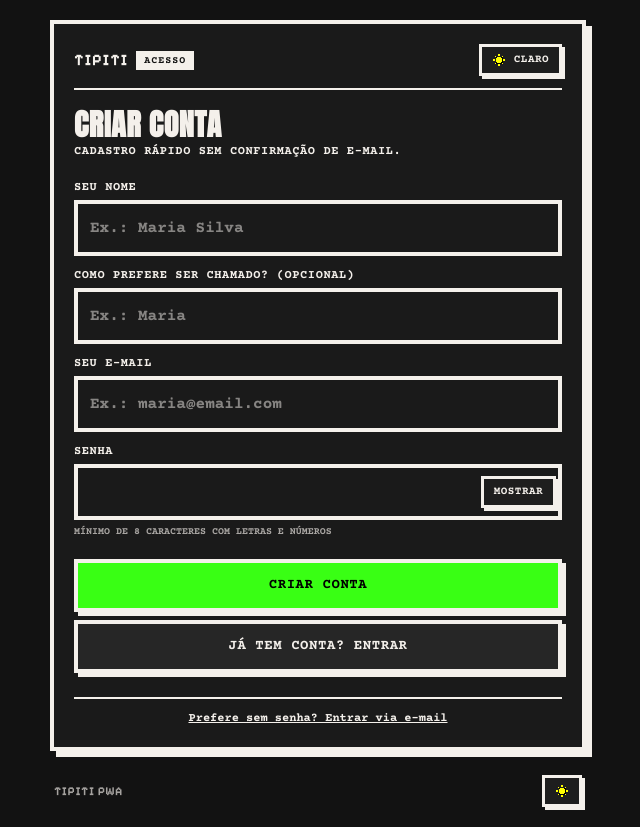
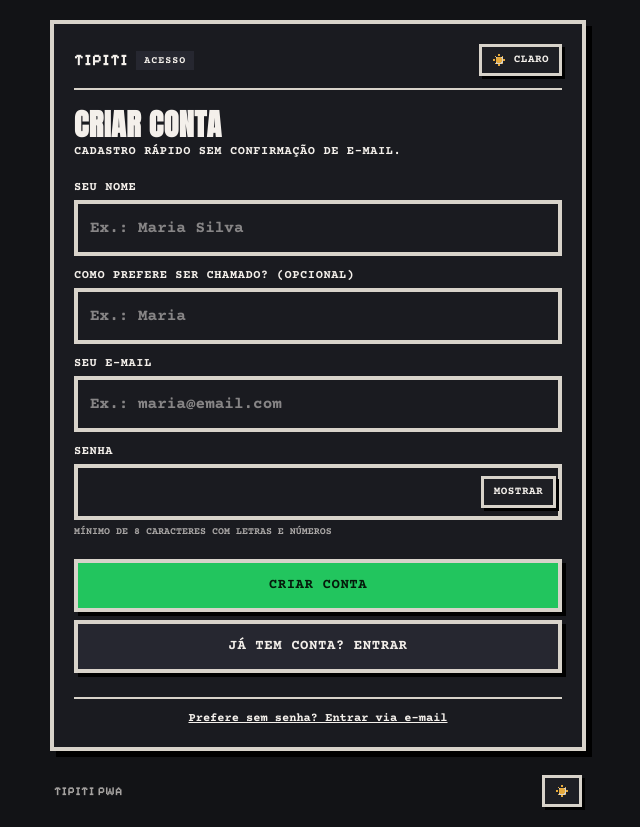
Before and after one commit to tiipiti/tipiti, a React (Vite) app: page /signup in a window 1280 px wide. Shown: the whole page, without its empty margins (322-962 px from the left). Built offline with nearby package versions, Linux system fonts and the light colour scheme; no server answers.

Commit message:
style(theme): calibrate dark mode palette for low-light comfort using color theory

```diff
--- a/src/features/shopping/PixelIcons.tsx
+++ b/src/features/shopping/PixelIcons.tsx
@@ -15,20 +15,20 @@ export function PixelCart({ width = 24, height = 24, className, ...props }: Icon
       {...props}
     >
       {/* Handle */}
-      <rect x="1" y="3" width="2" height="2" fill="#000000" />
-      <rect x="2" y="5" width="2" height="2" fill="#000000" />
+      <rect x="1" y="3" width="2" height="2" fill="var(--icon-stroke, #000000)" />
+      <rect x="2" y="5" width="2" height="2" fill="var(--icon-stroke, #000000)" />
       {/* Basket Border */}
-      <rect x="3" y="6" width="11" height="2" fill="#000000" />
-      <rect x="3" y="8" width="2" height="4" fill="#000000" />
-      <rect x="12" y="8" width="2" height="4" fill="#000000" />
-      <rect x="4" y="10" width="9" height="2" fill="#000000" />
+      <rect x="3" y="6" width="11" height="2" fill="var(--icon-stroke, #000000)" />
+      <rect x="3" y="8" width="2" height="4" fill="var(--icon-stroke, #000000)" />
+      <rect x="12" y="8" width="2" height="4" fill="var(--icon-stroke, #000000)" />
+      <rect x="4" y="10" width="9" height="2" fill="var(--icon-stroke, #000000)" />
       {/* Basket Interior */}
-      <rect x="5" y="8" width="7" height="2" fill="#39FF14" />
+      <rect x="5" y="8" width="7" height="2" fill="var(--neon-green, #39FF14)" />
       {/* Wheels */}
-      <rect x="4" y="13" width="3" height="3" fill="#000000" />
-      <rect x="11" y="13" width="3" height="3" fill="#000000" />
-      <rect x="5" y="14" width="1" height="1" fill="#F4F0EB" />
-      <rect x="12" y="14" width="1" height="1" fill="#F4F0EB" />
+      <rect x="4" y="13" width="3" height="3" fill="var(--icon-stroke, #000000)" />
+      <rect x="11" y="13" width="3" height="3" fill="var(--icon-stroke, #000000)" />
+      <rect x="5" y="14" width="1" height="1" fill="var(--paper, #F4F0EB)" />
+      <rect x="12" y="14" width="1" height="1" fill="var(--paper, #F4F0EB)" />
     </svg>
   )
 }
@@ -46,21 +46,21 @@ export function PixelCoin({ width = 24, height = 24, className, ...props }: Icon
       {...props}
     >
       {/* Outer Border */}
-      <rect x="4" y="1" width="8" height="2" fill="#000000" />
-      <rect x="4" y="13" width="8" height="2" fill="#000000" />
-      <rect x="2" y="3" width="2" height="10" fill="#000000" />
-      <rect x="12" y="3" width="2" height="10" fill="#000000" />
-      <rect x="3" y="2" width="2" height="2" fill="#000000" />
-      <rect x="11" y="2" width="2" height="2" fill="#000000" />
-      <rect x="3" y="12" width="2" height="2" fill="#000000" />
-      <rect x="11" y="12" width="2" height="2" fill="#000000" />
+      <rect x="4" y="1" width="8" height="2" fill="var(--icon-stroke, #000000)" />
+      <rect x="4" y="13" width="8" height="2" fill="var(--icon-stroke, #000000)" />
+      <rect x="2" y="3" width="2" height="10" fill="var(--icon-stroke, #000000)" />
+      <rect x="12" y="3" width="2" height="10" fill="var(--icon-stroke, #000000)" />
+      <rect x="3" y="2" width="2" height="2" fill="var(--icon-stroke, #000000)" />
+      <rect x="11" y="2" width="2" height="2" fill="var(--icon-stroke, #000000)" />
+      <rect x="3" y="12" width="2" height="2" fill="var(--icon-stroke, #000000)" />
+      <rect x="11" y="12" width="2" height="2" fill="var(--icon-stroke, #000000)" />
       {/* Coin Body */}
-      <rect x="4" y="3" width="8" height="10" fill="#FFFF00" />
-      <rect x="3" y="4" width="10" height="8" fill="#FFFF00" />
+      <rect x="4" y="3" width="8" height="10" fill="var(--electric-yellow, #FFFF00)" />
+      <rect x="3" y="4" width="10" height="8" fill="var(--electric-yellow, #FFFF00)" />
       {/* Coin Symbol */}
-      <rect x="7" y="4" width="2" height="8" fill="#000000" />
-      <rect x="6" y="5" width="4" height="2" fill="#000000" />
-      <rect x="6" y="9" width="4" height="2" fill="#000000" />
+      <rect x="7" y="4" width="2" height="8" fill="var(--icon-stroke, #000000)" />
+      <rect x="6" y="5" width="4" height="2" fill="var(--icon-stroke, #000000)" />
+      <rect x="6" y="9" width="4" height="2" fill="var(--icon-stroke, #000000)" />
     </svg>
   )
 }
@@ -78,19 +78,19 @@ export function PixelCheck({ width = 24, height = 24, className, ...props }: Ico
       {...props}
     >
       {/* Black Outline */}
-      <rect x="2" y="7" width="2" height="3" fill="#000000" />
-      <rect x="4" y="9" width="2" height="3" fill="#000000" />
-      <rect x="6" y="11" width="3" height="3" fill="#000000" />
-      <rect x="8" y="9" width="2" height="3" fill="#000000" />
-      <rect x="10" y="7" width="2" height="3" fill="#000000" />
-      <rect x="12" y="5" width="2" height="3" fill="#000000" />
+      <rect x="2" y="7" width="2" height="3" fill="var(--icon-stroke, #000000)" />
+      <rect x="4" y="9" width="2" height="3" fill="var(--icon-stroke, #000000)" />
+      <rect x="6" y="11" width="3" height="3" fill="var(--icon-stroke, #000000)" />
+      <rect x="8" y="9" width="2" height="3" fill="var(--icon-stroke, #000000)" />
+      <rect x="10" y="7" width="2" height="3" fill="var(--icon-stroke, #000000)" />
+      <rect x="12" y="5" width="2" height="3" fill="var(--icon-stroke, #000000)" />
       {/* Green Check Fill */}
-      <rect x="3" y="7" width="2" height="2" fill="#39FF14" />
-      <rect x="5" y="9" width="2" height="2" fill="#39FF14" />
-      <rect x="7" y="11" width="2" height="2" fill="#39FF14" />
-      <rect x="9" y="9" width="2" height="2" fill="#39FF14" />
-      <rect x="11" y="7" width="2" height="2" fill="#39FF14" />
-      <rect x="13" y="5" width="2" height="2" fill="#39FF14" />
+      <rect x="3" y="7" width="2" height="2" fill="var(--neon-green, #39FF14)" />
+      <rect x="5" y="9" width="2" height="2" fill="var(--neon-green, #39FF14)" />
+      <rect x="7" y="11" width="2" height="2" fill="var(--neon-green, #39FF14)" />
+      <rect x="9" y="9" width="2" height="2" fill="var(--neon-green, #39FF14)" />
+      <rect x="11" y="7" width="2" height="2" fill="var(--neon-green, #39FF14)" />
+      <rect x="13" y="5" width="2" height="2" fill="var(--neon-green, #39FF14)" />
     </svg>
   )
 }
@@ -108,20 +108,20 @@ export function PixelSun({ width = 16, height = 16, className, ...props }: IconP
       {...props}
     >
       {/* Sun Core Outline */}
-      <rect x="5" y="4" width="6" height="8" fill="#000000" />
-      <rect x="4" y="5" width="8" height="6" fill="#000000" />
+      <rect x="5" y="4" width="6" height="8" fill="var(--icon-stroke, #000000)" />
+      <rect x="4" y="5" width="8" height="6" fill="var(--icon-stroke, #000000)" />
       {/* Sun Rays */}
-      <rect x="7" y="1" width="2" height="2" fill="#FFFF00" />
-      <rect x="7" y="13" width="2" height="2" fill="#FFFF00" />
-      <rect x="1" y="7" width="2" height="2" fill="#FFFF00" />
-      <rect x="13" y="7" width="2" height="2" fill="#FFFF00" />
-      <rect x="3" y="3" width="2" height="2" fill="#FFFF00" />
-      <rect x="11" y="3" width="2" height="2" fill="#FFFF00" />
-      <rect x="3" y="11" width="2" height="2" fill="#FFFF00" />
-      <rect x="11" y="11" width="2" height="2" fill="#FFFF00" />
+      <rect x="7" y="1" width="2" height="2" fill="var(--electric-yellow, #FFFF00)" />
+      <rect x="7" y="13" width="2" height="2" fill="var(--electric-yellow, #FFFF00)" />
+      <rect x="1" y="7" width="2" height="2" fill="var(--electric-yellow, #FFFF00)" />
+      <rect x="13" y="7" width="2" height="2" fill="var(--electric-yellow, #FFFF00)" />
+      <rect x="3" y="3" width="2" height="2" fill="var(--electric-yellow, #FFFF00)" />
+      <rect x="11" y="3" width="2" height="2" fill="var(--electric-yellow, #FFFF00)" />
+      <rect x="3" y="11" width="2" height="2" fill="var(--electric-yellow, #FFFF00)" />
+      <rect x="11" y="11" width="2" height="2" fill="var(--electric-yellow, #FFFF00)" />
       {/* Sun Body */}
-      <rect x="6" y="5" width="4" height="6" fill="#FFFF00" />
-      <rect x="5" y="6" width="6" height="4" fill="#FFFF00" />
+      <rect x="6" y="5" width="4" height="6" fill="var(--electric-yellow, #FFFF00)" />
+      <rect x="5" y="6" width="6" height="4" fill="var(--electric-yellow, #FFFF00)" />
     </svg>
   )
 }
@@ -139,20 +139,20 @@ export function PixelMoon({ width = 16, height = 16, className, ...props }: Icon
       {...props}
     >
       {/* Moon Outline */}
-      <rect x="5" y="2" width="6" height="2" fill="#000000" />
-      <rect x="3" y="4" width="3" height="2" fill="#000000" />
-      <rect x="2" y="6" width="2" height="4" fill="#000000" />
-      <rect x="3" y="10" width="3" height="2" fill="#000000" />
-      <rect x="5" y="12" width="6" height="2" fill="#000000" />
-      <rect x="11" y="4" width="2" height="3" fill="#000000" />
-      <rect x="11" y="9" width="2" height="3" fill="#000000" />
-      <rect x="7" y="6" width="3" height="4" fill="#000000" />
+      <rect x="5" y="2" width="6" height="2" fill="var(--icon-stroke, #000000)" />
+      <rect x="3" y="4" width="3" height="2" fill="var(--icon-stroke, #000000)" />
+      <rect x="2" y="6" width="2" height="4" fill="var(--icon-stroke, #000000)" />
+      <rect x="3" y="10" width="3" height="2" fill="var(--icon-stroke, #000000)" />
+      <rect x="5" y="12" width="6" height="2" fill="var(--icon-stroke, #000000)" />
+      <rect x="11" y="4" width="2" height="3" fill="var(--icon-stroke, #000000)" />
+      <rect x="11" y="9" width="2" height="3" fill="var(--icon-stroke, #000000)" />
+      <rect x="7" y="6" width="3" height="4" fill="var(--icon-stroke, #000000)" />
       {/* Moon Body Fill */}
-      <rect x="6" y="3" width="4" height="2" fill="#39FF14" />
-      <rect x="4" y="5" width="4" height="2" fill="#39FF14" />
-      <rect x="3" y="7" width="4" height="2" fill="#39FF14" />
-      <rect x="4" y="9" width="4" height="2" fill="#39FF14" />
-      <rect x="6" y="11" width="4" height="2" fill="#39FF14" />
+      <rect x="6" y="3" width="4" height="2" fill="var(--neon-green, #39FF14)" />
+      <rect x="4" y="5" width="4" height="2" fill="var(--neon-green, #39FF14)" />
+      <rect x="3" y="7" width="4" height="2" fill="var(--neon-green, #39FF14)" />
+      <rect x="4" y="9" width="4" height="2" fill="var(--neon-green, #39FF14)" />
+      <rect x="6" y="11" width="4" height="2" fill="var(--neon-green, #39FF14)" />
     </svg>
   )
 }
--- a/src/index.css
+++ b/src/index.css
@@ -16,6 +16,7 @@
 :root {
   --paper: #F4F0EB;
   --ink: #000000;
+  --icon-stroke: #000000;
   --neon-green: #39FF14;
   --electric-yellow: #FFFF00;
   --safety-orange: #FF5F1F;
@@ -298,16 +299,31 @@ a {
 
 /* ==========================================================================
    NEO-BRUTALIST DARK THEME ("FLIPERAMA NOTURNO")
+   Calibrated via Color Theory for Low-Light Ergonomics & Retinal Comfort:
+   - Primary Affirmative (Emerald): #22C55E (replaces blinding #39FF14)
+   - Secondary Attention (Warm Amber/Gold): #E5A93C / #F5C542 (replaces glaring #FFFF00)
+   - Tertiary Irreversible (Arcade Coral): #EA580C (replaces harsh #FF5F1F)
+   - Dark Slate Obsidian Canvas: #121316 (prevents OLED smear & glare)
+   - Elevated Chassis Surface: #1A1B20
+   - Tactile Hard Shadow: #000000 (replaces disruptive inverted white shadows)
+   - Softened Ink Borders: #D8D3CA (bone parchment ink with no halation)
    ========================================================================== */
 
 html.dark {
   color-scheme: dark;
+  --paper: #121316;
+  --ink: #D8D3CA;
+  --icon-stroke: #D8D3CA;
+  --neon-green: #22C55E;
+  --electric-yellow: #E5A93C;
+  --safety-orange: #EA580C;
+  --bought-gray: #282930;
 }
 
 html.dark,
 html.dark body,
 html.dark #root {
-  background-color: #121212 !important;
+  background-color: #121316 !important;
   color: #F4F0EB !important;
 }
 
@@ -322,121 +338,246 @@ html.dark .tipiti-display {
 }
 
 html.dark .tipiti-page {
-  background-color: #121212 !important;
+  background-color: #121316 !important;
   color: #F4F0EB !important;
 }
 
+/* Neutral Panel & Containers */
 html.dark .tipiti-panel {
-  background-color: #1A1A1A !important;
-  border-color: #F4F0EB !important;
+  background-color: #1A1B20 !important;
+  border-color: #D8D3CA !important;
   color: #F4F0EB !important;
 }
 
 html.dark .tipiti-panel-action {
-  box-shadow: 6px 6px 0 #F4F0EB !important;
+  box-shadow: 6px 6px 0 #000000 !important;
 }
 
-html.dark .tipiti-panel-yellow,
-html.dark .tipiti-panel-green,
-html.dark .tipiti-panel-orange {
-  border-color: #F4F0EB !important;
-  color: #000000 !important;
+/* Attention / Consumption Panel: Deep Obsidian Amber Chassis with Warm Gold Accents */
+html.dark .tipiti-panel-yellow {
+  background-color: #231E12 !important;
+  border-color: #E5A93C !important;
+  box-shadow: 6px 6px 0 #000000 !important;
+  color: #F4F0EB !important;
+  --icon-stroke: #E5A93C;
+  --electric-yellow: #F5C542;
 }
 
-html.dark .tipiti-panel-yellow *,
-html.dark .tipiti-panel-green *,
-html.dark .tipiti-panel-orange * {
-  color: #000000 !important;
+html.dark .tipiti-panel-yellow h2,
+html.dark .tipiti-panel-yellow p,
+html.dark .tipiti-panel-yellow span,
+html.dark .tipiti-panel-yellow div {
+  color: #F4F0EB !important;
 }
 
-html.dark .tipiti-panel-yellow {
-  background-color: #FFFF00 !important;
+html.dark .tipiti-panel-yellow .tipiti-pixel {
+  color: #E5A93C !important;
 }
 
-html.dark .tipiti-panel-green {
-  background-color: #39FF14 !important;
+html.dark .tipiti-panel-yellow .tabular-nums {
+  color: #F5C542 !important;
 }
 
-html.dark .tipiti-panel-orange {
-  background-color: #FF5F1F !important;
+html.dark .tipiti-panel-yellow span.bg-black {
+  background-color: #E5A93C !important;
+  color: #121316 !important;
 }
 
+html.dark .tipiti-panel-yellow .border-t-2 {
+  border-color: #4A3E20 !important;
+}
+
+/* Confirmation / Full Cart Panel: Deep Obsidian Emerald Chassis */
+html.dark .tipiti-panel-green {
+  background-color: #122218 !important;
+  border-color: #22C55E !important;
+  box-shadow: 6px 6px 0 #000000 !important;
+  color: #F4F0EB !important;
+  --icon-stroke: #4ADE80;
+}
+
+html.dark .tipiti-panel-green h2,
+html.dark .tipiti-panel-green p,
+html.dark .tipiti-panel-green span,
+html.dark .tipiti-panel-green div {
+  color: #F4F0EB !important;
+}
+
+html.dark .tipiti-panel-green .tipiti-pixel {
+  color: #4ADE80 !important;
+}
+
+html.dark .tipiti-panel-green .tabular-nums {
+  color: #4ADE80 !important;
+}
+
+/* Warning / Destructive Panel: Deep Obsidian Coral Chassis */
+html.dark .tipiti-panel-orange {
+  background-color: #251612 !important;
+  border-color: #EA580C !important;
+  box-shadow: 6px 6px 0 #000000 !important;
+  color: #F4F0EB !important;
+  --icon-stroke: #F97316;
+}
+
+html.dark .tipiti-panel-orange h2,
+html.dark .tipiti-panel-orange p,
+html.dark .tipiti-panel-orange span,
+html.dark .tipiti-panel-orange div {
+  color: #F4F0EB !important;
+}
+
+/* Standard Buttons */
 html.dark .tipiti-button {
-  background-color: #1E1E1E;
+  background-color: #1E1F24;
   color: #F4F0EB;
-  border-color: #F4F0EB;
-  box-shadow: 4px 4px 0 #F4F0EB;
+  border-color: #D8D3CA;
+  box-shadow: 4px 4px 0 #000000;
 }
 
 html.dark .tipiti-button:hover,
 html.dark .tipiti-button:focus-visible {
-  outline-color: #39FF14;
-  box-shadow: 6px 6px 0 #F4F0EB;
+  outline-color: #22C55E;
+  box-shadow: 6px 6px 0 #000000;
+  transform: translate(-2px, -2px);
 }
 
 html.dark .tipiti-button:active:not(:disabled) {
-  box-shadow: 0 0 0 #F4F0EB;
+  box-shadow: 0 0 0 #000000;
+  transform: translate(4px, 4px);
 }
 
-html.dark .tipiti-button-primary,
-html.dark .tipiti-button-warning,
-html.dark .tipiti-button-yellow {
-  color: #000000 !important;
-  border-color: #F4F0EB !important;
-  box-shadow: 4px 4px 0 #F4F0EB !important;
+/* Primary Button: Restful Cyber Emerald */
+html.dark .tipiti-button-primary {
+  background-color: #22C55E !important;
+  color: #051A0B !important;
+  border-color: #D8D3CA !important;
+  box-shadow: 4px 4px 0 #000000 !important;
 }
 
-html.dark .tipiti-button-primary {
-  background-color: #39FF14 !important;
+html.dark .tipiti-button-primary:hover,
+html.dark .tipiti-button-primary:focus-visible {
+  outline-color: #4ADE80 !important;
+  box-shadow: 6px 6px 0 #000000 !important;
 }
 
-html.dark .tipiti-button-warning {
-  background-color: #FF5F1F !important;
+html.dark .tipiti-button-primary:active:not(:disabled) {
+  box-shadow: 0 0 0 #000000 !important;
+  transform: translate(4px, 4px);
 }
 
-html.dark .tipiti-button-yellow {
-  background-color: #FFFF00 !important;
+/* Warning Button: Warm Arcade Coral */
+html.dark .tipiti-button-warning {
+  background-color: #EA580C !important;
+  color: #000000 !important;
+  border-color: #D8D3CA !important;
+  box-shadow: 4px 4px 0 #000000 !important;
 }
 
-html.dark .tipiti-button-secondary {
-  background-color: #262626 !important;
-  color: #F4F0EB !important;
-  border-color: #F4F0EB !important;
-  box-shadow: 4px 4px 0 #F4F0EB !important;
+html.dark .tipiti-button-warning:hover,
+html.dark .tipiti-button-warning:focus-visible {
+  outline-color: #F97316 !important;
+  box-shadow: 6px 6px 0 #000000 !important;
 }
 
-html.dark .tipiti-button-sm {
-  border-color: #F4F0EB;
-  box-shadow: 3px 3px 0 #F4F0EB;
+html.dark .tipiti-button-warning:active:not(:disabled) {
+  box-shadow: 0 0 0 #000000 !important;
+  transform: translate(4px, 4px);
 }
 
+/* Secondary Button: Elevated Slate Neutral */
+html.dark .tipiti-button-secondary {
+  background-color: #262730 !important;
+  color: #F4F0EB !important;
+  border-color: #D8D3CA !important;
+  box-shadow: 4px 4px 0 #000000 !important;
+}
+
+html.dark .tipiti-button-secondary:hover,
+html.dark .tipiti-button-secondary:focus-visible {
+  outline-color: #D8D3CA !important;
+  box-shadow: 6px 6px 0 #000000 !important;
+}
+
+html.dark .tipiti-button-secondary:active:not(:disabled) {
+  box-shadow: 0 0 0 #000000 !important;
+  transform: translate(4px, 4px);
+}
+
+/* Yellow Button: Warm Arcade Amber */
+html.dark .tipiti-button-yellow {
+  background-color: #E5A93C !important;
+  color: #121316 !important;
+  border-color: #D8D3CA !important;
+  box-shadow: 4px 4px 0 #000000 !important;
+}
+
+html.dark .tipiti-button-yellow:hover,
+html.dark .tipiti-button-yellow:focus-visible {
+  outline-color: #F5C542 !important;
+  box-shadow: 6px 6px 0 #000000 !important;
+}
+
+html.dark .tipiti-button-yellow:active:not(:disabled) {
+  box-shadow: 0 0 0 #000000 !important;
+  transform: translate(4px, 4px);
+}
+
+/* Small Buttons */
+html.dark .tipiti-button-sm {
+  border-color: #D8D3CA;
+  box-shadow: 3px 3px 0 #000000;
+}
+
+html.dark .tipiti-button-sm:hover,
+html.dark .tipiti-button-sm:focus-visible {
+  box-shadow: 4px 4px 0 #000000;
+}
+
+html.dark .tipiti-button-sm:active:not(:disabled) {
+  box-shadow: 0 0 0 #000000;
+  transform: translate(3px, 3px);
+}
+
+/* Inputs & Form Fields */
 html.dark .tipiti-input {
-  background-color: #1A1A1A !important;
+  background-color: #1A1B20 !important;
   color: #F4F0EB !important;
-  border-color: #F4F0EB !important;
+  border-color: #D8D3CA !important;
 }
 
 html.dark .tipiti-input:focus-visible {
-  outline-color: #39FF14 !important;
+  outline-color: #22C55E !important;
 }
 
+/* Tables */
 html.dark .tipiti-table th {
-  color: #F4F0EB !important;
-  border-bottom-color: #F4F0EB !important;
+  color: #D8D3CA !important;
+  border-bottom-color: #D8D3CA !important;
 }
 
 html.dark .tipiti-table td {
-  border-bottom-color: #F4F0EB !important;
+  border-bottom-color: #383944 !important;
 }
 
 html.dark .tipiti-skeleton {
-  border-color: #F4F0EB !important;
-  background-color: #242424 !important;
+  border-color: #D8D3CA !important;
+  background-color: #262730 !important;
+}
+
+/* Fixed Bottom Bar on List View */
+html.dark footer.fixed {
+  background-color: #1A1B20 !important;
+  border-top-color: #D8D3CA !important;
+}
+
+html.dark footer.fixed strong.tabular-nums {
+  color: #4ADE80 !important;
 }
 
 /* Utility overrides in dark mode */
 html.dark .bg-\[\#F4F0EB\] {
-  background-color: #121212 !important;
+  background-color: #121316 !important;
 }
 
 html.dark .text-black {
@@ -444,24 +585,24 @@ html.dark .text-black {
 }
 
 html.dark .border-black {
-  border-color: #F4F0EB !important;
+  border-color: #D8D3CA !important;
 }
 
 html.dark .border-b-black {
-  border-bottom-color: #F4F0EB !important;
+  border-bottom-color: #D8D3CA !important;
 }
 
 html.dark .border-t-black {
-  border-top-color: #F4F0EB !important;
+  border-top-color: #D8D3CA !important;
 }
 
 html.dark .bg-white {
-  background-color: #1E1E1E !important;
+  background-color: #1A1B20 !important;
   color: #F4F0EB !important;
 }
 
 html.dark .bg-\[\#D6D0C8\] {
-  background-color: #242424 !important;
+  background-color: #282930 !important;
 }
 
 html.dark .text-black\/50,
@@ -476,28 +617,65 @@ html.dark .placeholder\:text-black\/50::placeholder {
 }
 
 html.dark .bg-black {
-  background-color: #F4F0EB !important;
-  color: #121212 !important;
+  background-color: #262730 !important;
+  color: #F4F0EB !important;
 }
 
 html.dark .bg-black * {
-  color: #121212 !important;
+  color: #F4F0EB !important;
 }
 
 html.dark .text-\[\#F4F0EB\] {
-  color: #121212 !important;
+  color: #F4F0EB !important;
+}
+
+/* Inline color utilities redirected to ergonomic dark tokens */
+html.dark .bg-\[\#39FF14\] {
+  background-color: #22C55E !important;
+}
+
+html.dark .hover\:bg-\[\#39FF14\]\/20:hover {
+  background-color: rgba(34, 197, 94, 0.25) !important;
+}
+
+html.dark .text-\[\#FF5F1F\] {
+  color: #EA580C !important;
+}
+
+html.dark .bg-\[\#FF5F1F\] {
+  background-color: #EA580C !important;
+}
+
+html.dark .bg-\[\#FFFF00\] {
+  background-color: #E5A93C !important;
 }
 
 /* Charts in dark mode */
 html.dark .recharts-cartesian-grid line {
-  stroke: #333333 !important;
+  stroke: #2E303B !important;
 }
 
 html.dark .recharts-text {
-  fill: #F4F0EB !important;
+  fill: #DDD7CE !important;
 }
 
 html.dark .recharts-cartesian-axis-line,
 html.dark .recharts-cartesian-axis-tick-line {
-  stroke: #F4F0EB !important;
+  stroke: #454754 !important;
 }
+
+html.dark [data-chart] {
+  --color-total: #E5A93C !important;
+}
+
+html.dark .recharts-bar-rectangle path {
+  fill: #E5A93C !important;
+  stroke: #121316 !important;
+}
+
+html.dark [data-slot="chart-tooltip"] {
+  background-color: #1A1B20 !important;
+  border-color: #D8D3CA !important;
+  color: #F4F0EB !important;
+  box-shadow: 4px 4px 0 #000000 !important;
+}
```
Also changed, not shown: 1 other file (tests, documents, lock files or other folders).
